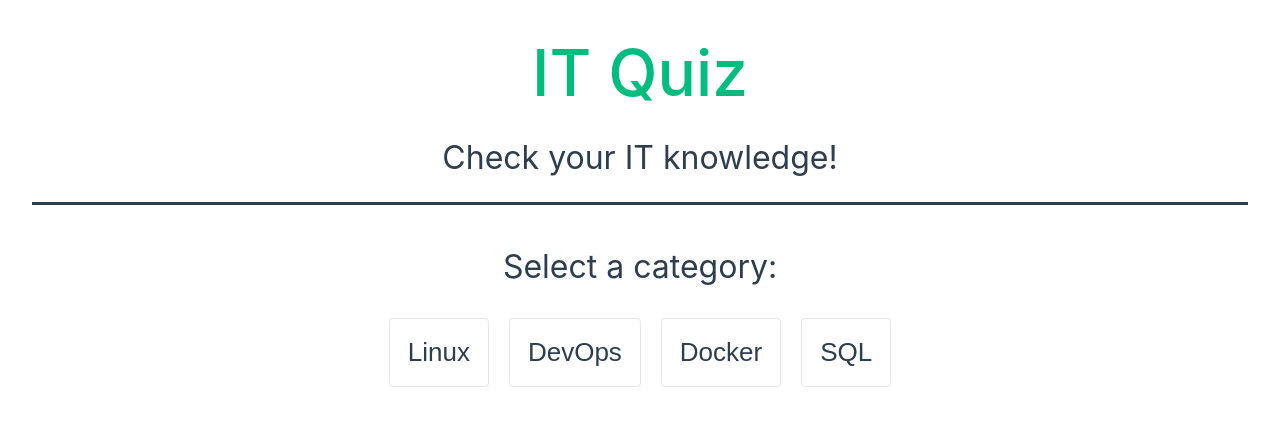
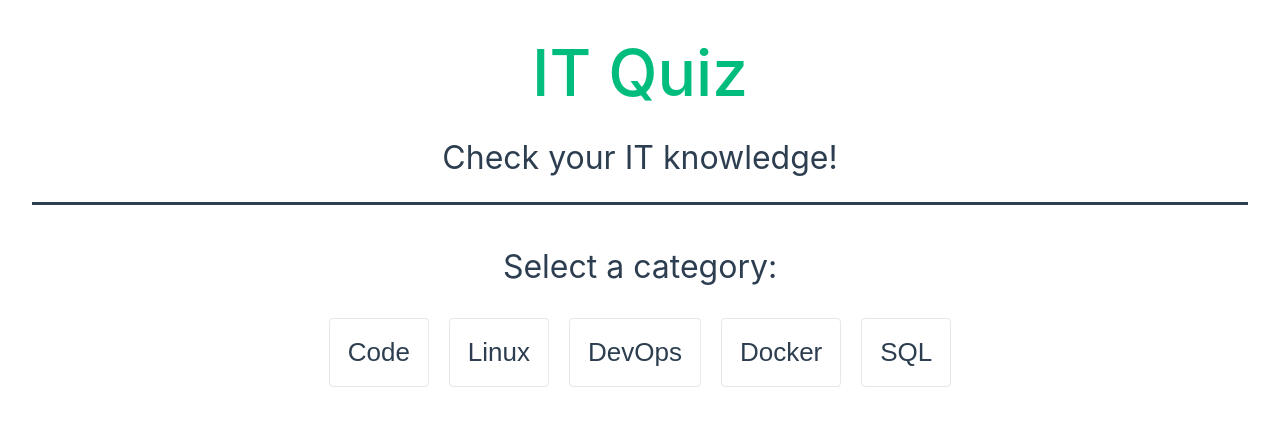
Before and after one commit to michalk91/IT-Quiz, a Vue app: page / in a window 1280 px wide. Shown: the top 426 px of the page. Built offline with nearby package versions, Linux system fonts and the light colour scheme; what vue-query would draw is missing.

Commit message:
category "Code" added

```diff
--- a/src/components/SelectCategory.vue
+++ b/src/components/SelectCategory.vue
@@ -27,6 +27,7 @@ const resetQuizInfo = () => {
   <main>
     <div @click="setCategory" class="btnsContainer" v-if="categoryInfo.category === ''">
       <p>Select a category:</p>
+      <button>Code</button>
       <button>Linux</button>
       <button>DevOps</button>
       <button>Docker</button>
```
